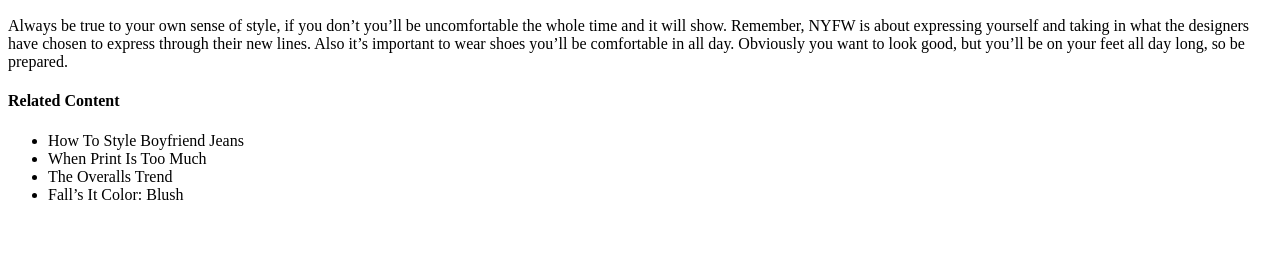
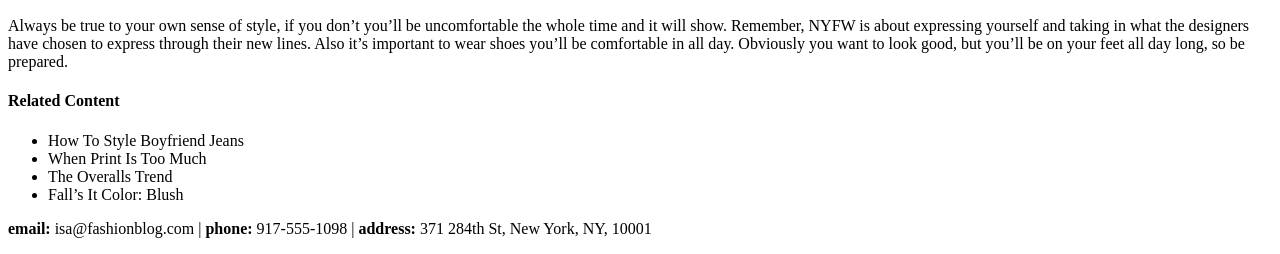
Before and after one commit to rshield1/fashion_blog, a plain HTML site: page index.html in a window 1280 px wide. Shown: the part 1599-1853 px from the top of the page. Before the commit the page ends 1819 px from the top, so only its background shows below. Drawn offline with Linux system fonts and the light colour scheme.

Commit message:
finished codeacademy HTML project

```diff
--- a/index.html
+++ b/index.html
@@ -4,7 +4,7 @@
         <title>Everyday with Isa</title>
     </head>
     <body>
-        <img src="https://content.codecademy.com/courses/learn-html/elements-and-structure/profile.jpg">
+        <a href="#contact"><img src="https://content.codecademy.com/courses/learn-html/elements-and-structure/profile.jpg"></a>
         <h3>by Isabelle Rodriguez | 1 day ago</h3>
         <h1>An insider's Guide to NYFW</h1>
         <img src="https://content.codecademy.com/courses/learn-html/elements-and-structure/image-one.jpeg">
@@ -22,6 +22,10 @@
                 <li>The Overalls Trend</li>
                 <li>Fall’s It Color: Blush</li>
             </ul>
+        <div id="contact">
+            <p><strong>email:</strong> isa@fashionblog.com | <strong>phone:</strong> 917-555-1098 | <strong>address:</strong> 371
+                284th St, New York, NY, 10001</p>
+        </div>
 
 
     </body>
```
